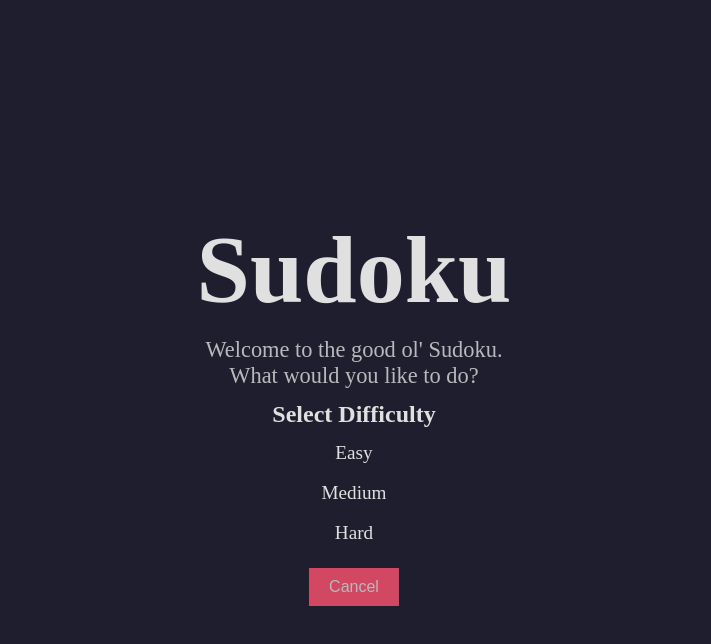
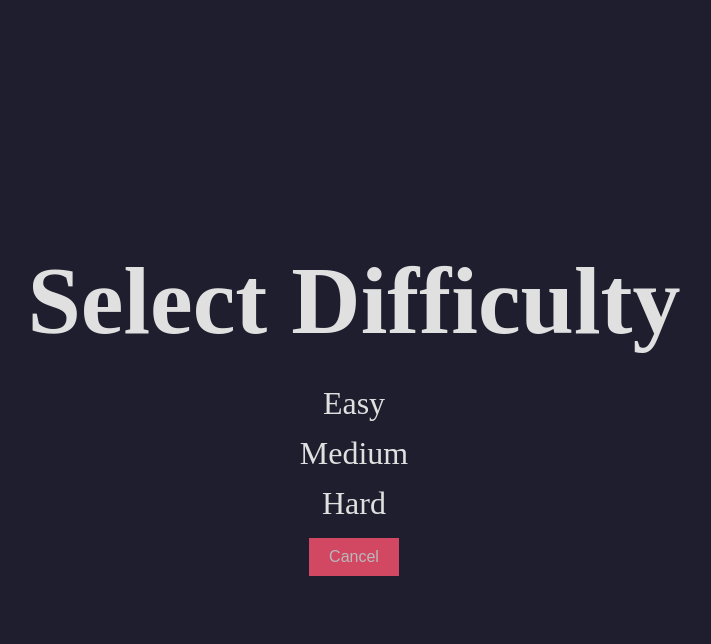
Before and after one commit to YahyaNashar22/NavyBits_Sudoku, a React (Vite) app: page / in a window 1280 px wide. Both pictures are taken after a click on the button "Solve a new puzzle". Shown: the top 644 px of the page, without its empty margins (286-997 px from the left). Built offline with nearby package versions, Linux system fonts and the light colour scheme.

Commit message:
fixed bug -- hint btn not working after refresh --> set the solution board to local storage as well

```diff
--- a/src/App.css
+++ b/src/App.css
@@ -44,10 +44,11 @@ body {
 .title {
   font-size: 6rem;
   margin-bottom: 12px;
+  text-align: center;
 }
 
 .subTitle {
-  font-size: 1.4rem;
+  font-size: 2rem;
   opacity: 0.8;
   text-align: center;
   margin-bottom: 12px;
@@ -267,10 +268,10 @@ body {
 }
 
 .difficulty_option {
-  font-size: 1.2rem;
+  font-size: 2rem;
   cursor: pointer;
   text-align: center;
-  margin-top: 10px;
+  margin-top: 20px;
   transition: 0.3s ease-in;
 }
 
--- a/src/components/DifficultiesList.tsx
+++ b/src/components/DifficultiesList.tsx
@@ -17,7 +17,7 @@ const DifficultiesList = ({
   };
   return (
     <div className="difficulty_menu">
-      <h2>Select Difficulty</h2>
+      <h1 className="title">Select Difficulty</h1>
       <ul className="difficulty_list">
         <li
           className="difficulty_option"
--- a/src/pages/Home.tsx
+++ b/src/pages/Home.tsx
@@ -7,15 +7,16 @@ const Home = () => {
 
   return (
     <main className="wrapper">
+      {!showDifficulties && (
+        <>
           <h1 className="title">Sudoku</h1>
           <p className="subTitle">
             Welcome to the good ol' Sudoku.
             <br />
             What would you like to do?
           </p>
-
-      {!showDifficulties && (
           <SelectionMenu setShowDifficulties={setShowDifficulties} />
+        </>
       )}
 
       {showDifficulties && (
--- a/store.ts
+++ b/store.ts
@@ -127,8 +127,9 @@ export const useGameLogicStore = create<CellBlockState>((set, get) => ({
   },
 
   clearValues: () => {
-    set(() => ({ values: {} }));
+    set(() => ({ values: {}, solution: [] }));
     localStorage.removeItem("puzzleValues");
+    localStorage.removeItem("solution");
   },
 
   setDifficulty: (difficulty: Difficulty) => {
@@ -156,12 +157,15 @@ export const useGameLogicStore = create<CellBlockState>((set, get) => ({
     });
 
     localStorage.setItem("puzzleValues", JSON.stringify(puzzleValues));
+    localStorage.setItem("solution", JSON.stringify(fullGrid));
 
     set({ values: puzzleValues, errorExists: false, solution: fullGrid });
   },
 
   revealHint: () => {
-    const { values, solution } = get();
+    const { values } = get();
+
+    const solution = JSON.parse(localStorage.getItem("solution") || "{}");
 
     const emptyCells = Object.keys(values).filter(
       (cellId) => values[cellId].value === null
@@ -172,8 +176,9 @@ export const useGameLogicStore = create<CellBlockState>((set, get) => ({
     const randomIndex = Math.floor(Math.random() * emptyCells.length);
     const randomCellId = emptyCells[randomIndex];
     const [row, column] = randomCellId.split("-").map(Number);
-    set((state) => ({
-      values: {
+
+    set((state) => {
+      const newValues = {
         ...state.values,
         [randomCellId]: {
           // replace value with the solution value
@@ -182,7 +187,9 @@ export const useGameLogicStore = create<CellBlockState>((set, get) => ({
           preset: true,
           hinted: true,
         },
-      },
-    }));
+      };
+      localStorage.setItem("puzzleValues", JSON.stringify(newValues));
+      return { values: newValues };
+    });
   },
 }));
```
Lines whose indentation alone changed are shown as unchanged.
